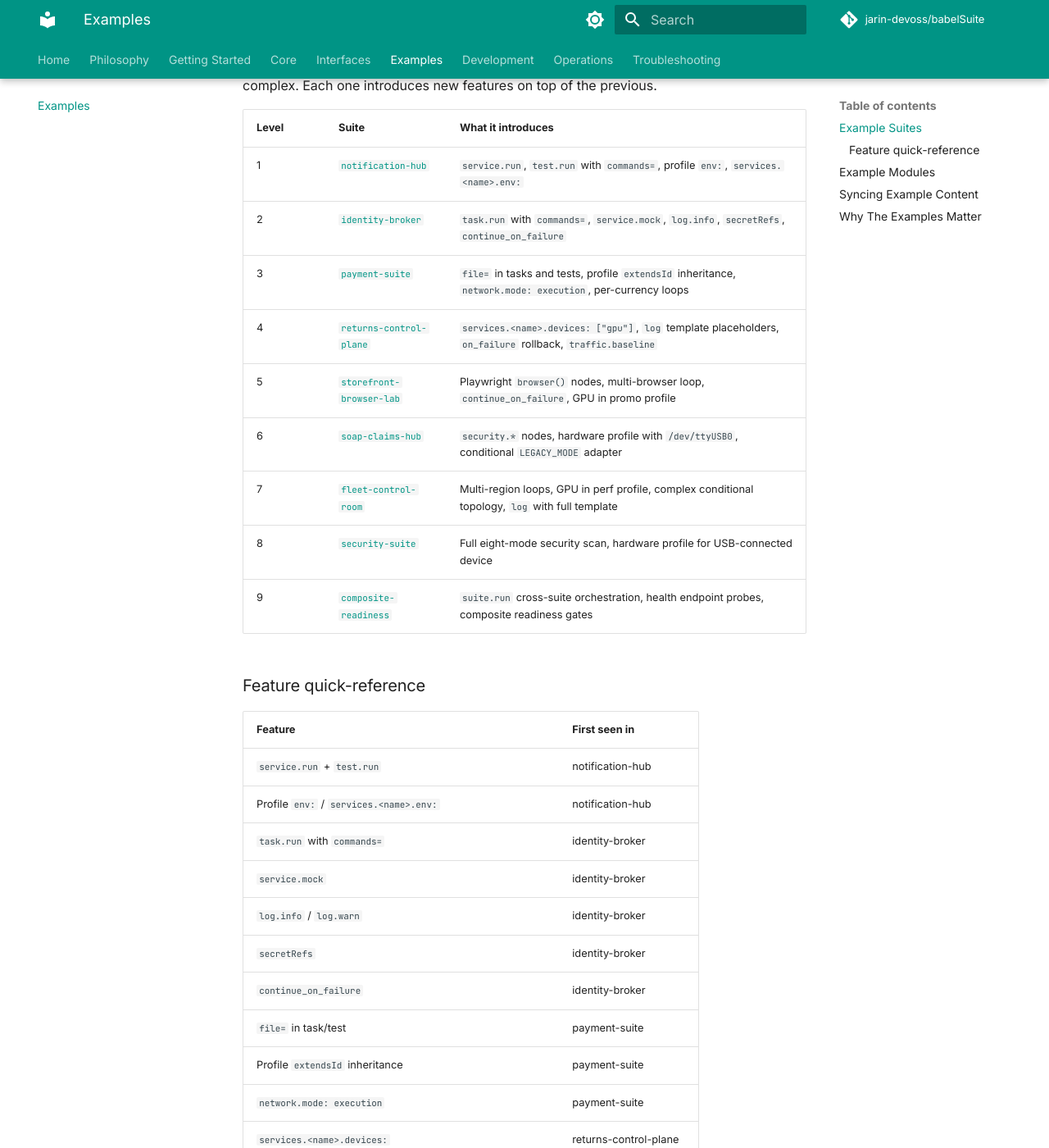
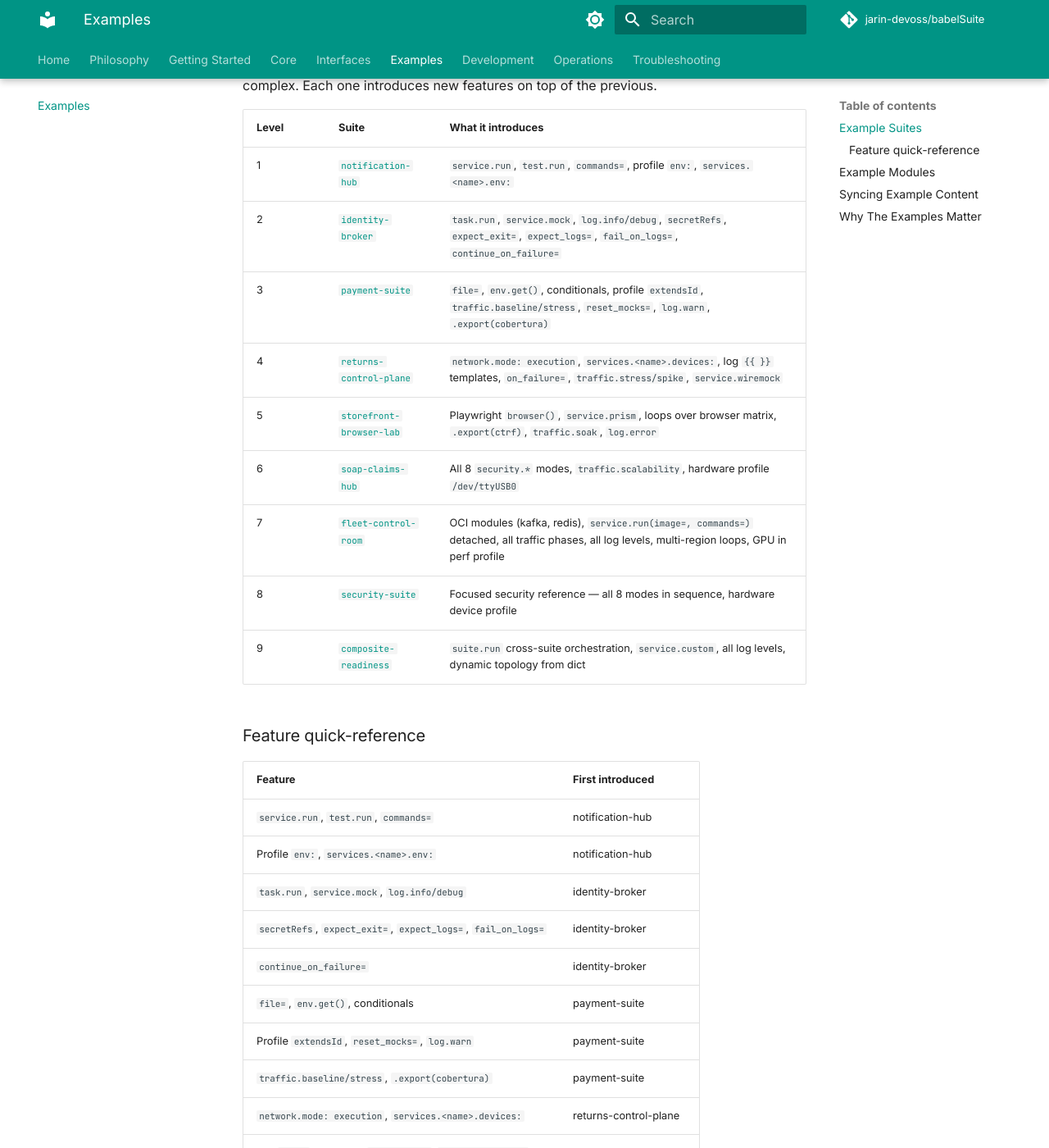
Before and after one commit to jarin-devoss/babelSuite, an MkDocs documentation site: the page built from docs/examples.md, in a window 1280 px wide and 1400 px high, scrolled down 278 px. Shown: the whole window at 82% size. Built offline with MkDocs 1.6.1 and Material for MkDocs 9.7.7, drawn with Linux system fonts in a browser that asks for light colours; comment, search, counter and statistics services are not loaded; some of the changed text lies outside the part shown.

Commit message:
examples: rewrite all 9 suites as a progressive feature showcase
Each suite now introduces one layer of new features rather than
repeating everything. Reading them in order covers the full BabelSuite
surface:

  1 notification-hub     service.run, test commands=, profile env/services
  2 identity-broker      task commands=, service.mock, log.info/debug,
                         secretRefs, expect_exit/logs/fail_on_logs,
                         continue_on_failure
  3 payment-suite        file=, env.get(), conditionals, extendsId,
                         traffic.baseline/stress, reset_mocks, cobertura
  4 returns-control-plane  network.mode, services.devices, log templates,
                           on_failure, traffic.spike, service.wiremock
  5 storefront-browser-lab  Playwright browser(), service.prism, loops,
                            ctrf export, traffic.soak, log.error
  6 soap-claims-hub      all 8 security.* modes, traffic.scalability,
                         hardware profile /dev/ttyUSB0
  7 fleet-control-room   OCI modules (kafka, redis), service.run detached,
                         all traffic phases (baseline/stress/spike/wave/soak),
                         all log levels, multi-region loops, GPU in perf
  8 security-suite       focused security reference — all 8 modes in order
  9 composite-readiness  suite.run orchestration, service.custom,
                         dynamic topology from registry dict

docs/examples.md: progressive feature table + quick-reference matrix
docs/profile-runtime.md: network.mode + devices in managed payload docs
docs/suite-authoring.md: Profile-Controlled Hardware and Networking section

Co-Authored-By: Claude Sonnet 4.6 <noreply@anthropic.com>

```diff
--- a/docs/examples.md
+++ b/docs/examples.md
@@ -12,38 +12,38 @@ The example suites under [`examples/oci-suites/`](https://github.com/jarin-devos
 
 | Level | Suite | What it introduces |
 |-------|-------|--------------------|
-| 1 | [`notification-hub`](https://github.com/jarin-devoss/babelSuite/tree/main/examples/oci-suites/notification-hub) | `service.run`, `test.run` with `commands=`, profile `env:`, `services.<name>.env:` |
-| 2 | [`identity-broker`](https://github.com/jarin-devoss/babelSuite/tree/main/examples/oci-suites/identity-broker) | `task.run` with `commands=`, `service.mock`, `log.info`, `secretRefs`, `continue_on_failure` |
-| 3 | [`payment-suite`](https://github.com/jarin-devoss/babelSuite/tree/main/examples/oci-suites/payment-suite) | `file=` in tasks and tests, profile `extendsId` inheritance, `network.mode: execution`, per-currency loops |
-| 4 | [`returns-control-plane`](https://github.com/jarin-devoss/babelSuite/tree/main/examples/oci-suites/returns-control-plane) | `services.<name>.devices: ["gpu"]`, `log` template placeholders, `on_failure` rollback, `traffic.baseline` |
-| 5 | [`storefront-browser-lab`](https://github.com/jarin-devoss/babelSuite/tree/main/examples/oci-suites/storefront-browser-lab) | Playwright `browser()` nodes, multi-browser loop, `continue_on_failure`, GPU in promo profile |
-| 6 | [`soap-claims-hub`](https://github.com/jarin-devoss/babelSuite/tree/main/examples/oci-suites/soap-claims-hub) | `security.*` nodes, hardware profile with `/dev/ttyUSB0`, conditional `LEGACY_MODE` adapter |
-| 7 | [`fleet-control-room`](https://github.com/jarin-devoss/babelSuite/tree/main/examples/oci-suites/fleet-control-room) | Multi-region loops, GPU in perf profile, complex conditional topology, `log` with full template |
-| 8 | [`security-suite`](https://github.com/jarin-devoss/babelSuite/tree/main/examples/oci-suites/security-suite) | Full eight-mode security scan, hardware profile for USB-connected device |
-| 9 | [`composite-readiness`](https://github.com/jarin-devoss/babelSuite/tree/main/examples/oci-suites/composite-readiness) | `suite.run` cross-suite orchestration, health endpoint probes, composite readiness gates |
+| 1 | [`notification-hub`](https://github.com/jarin-devoss/babelSuite/tree/main/examples/oci-suites/notification-hub) | `service.run`, `test.run`, `commands=`, profile `env:`, `services.<name>.env:` |
+| 2 | [`identity-broker`](https://github.com/jarin-devoss/babelSuite/tree/main/examples/oci-suites/identity-broker) | `task.run`, `service.mock`, `log.info/debug`, `secretRefs`, `expect_exit=`, `expect_logs=`, `fail_on_logs=`, `continue_on_failure=` |
+| 3 | [`payment-suite`](https://github.com/jarin-devoss/babelSuite/tree/main/examples/oci-suites/payment-suite) | `file=`, `env.get()`, conditionals, profile `extendsId`, `traffic.baseline/stress`, `reset_mocks=`, `log.warn`, `.export(cobertura)` |
+| 4 | [`returns-control-plane`](https://github.com/jarin-devoss/babelSuite/tree/main/examples/oci-suites/returns-control-plane) | `network.mode: execution`, `services.<name>.devices:`, log `{{ }}` templates, `on_failure=`, `traffic.stress/spike`, `service.wiremock` |
+| 5 | [`storefront-browser-lab`](https://github.com/jarin-devoss/babelSuite/tree/main/examples/oci-suites/storefront-browser-lab) | Playwright `browser()`, `service.prism`, loops over browser matrix, `.export(ctrf)`, `traffic.soak`, `log.error` |
+| 6 | [`soap-claims-hub`](https://github.com/jarin-devoss/babelSuite/tree/main/examples/oci-suites/soap-claims-hub) | All 8 `security.*` modes, `traffic.scalability`, hardware profile `/dev/ttyUSB0` |
+| 7 | [`fleet-control-room`](https://github.com/jarin-devoss/babelSuite/tree/main/examples/oci-suites/fleet-control-room) | OCI modules (kafka, redis), `service.run(image=, commands=)` detached, all traffic phases, all log levels, multi-region loops, GPU in perf profile |
+| 8 | [`security-suite`](https://github.com/jarin-devoss/babelSuite/tree/main/examples/oci-suites/security-suite) | Focused security reference — all 8 modes in sequence, hardware device profile |
+| 9 | [`composite-readiness`](https://github.com/jarin-devoss/babelSuite/tree/main/examples/oci-suites/composite-readiness) | `suite.run` cross-suite orchestration, `service.custom`, all log levels, dynamic topology from dict |
 
 ### Feature quick-reference
 
-| Feature | First seen in |
-|---------|---------------|
-| `service.run` + `test.run` | notification-hub |
-| Profile `env:` / `services.<name>.env:` | notification-hub |
-| `task.run` with `commands=` | identity-broker |
-| `service.mock` | identity-broker |
-| `log.info` / `log.warn` | identity-broker |
-| `secretRefs` | identity-broker |
-| `continue_on_failure` | identity-broker |
-| `file=` in task/test | payment-suite |
-| Profile `extendsId` inheritance | payment-suite |
-| `network.mode: execution` | payment-suite |
-| `services.<name>.devices:` | returns-control-plane |
-| `log` template placeholders (`{{ healthy }}`, `{{ env.X }}`) | returns-control-plane |
-| `on_failure` rollback | returns-control-plane |
-| `traffic.*` | returns-control-plane |
-| Playwright `browser()` | storefront-browser-lab |
-| `security.*` | soap-claims-hub |
-| Hardware device profile (`/dev/ttyUSB0`) | soap-claims-hub |
-| `suite.run` | composite-readiness |
+| Feature | First introduced |
+|---------|-----------------|
+| `service.run`, `test.run`, `commands=` | notification-hub |
+| Profile `env:`, `services.<name>.env:` | notification-hub |
+| `task.run`, `service.mock`, `log.info/debug` | identity-broker |
+| `secretRefs`, `expect_exit=`, `expect_logs=`, `fail_on_logs=` | identity-broker |
+| `continue_on_failure=` | identity-broker |
+| `file=`, `env.get()`, conditionals | payment-suite |
+| Profile `extendsId`, `reset_mocks=`, `log.warn` | payment-suite |
+| `traffic.baseline/stress`, `.export(cobertura)` | payment-suite |
+| `network.mode: execution`, `services.<name>.devices:` | returns-control-plane |
+| Log `{{ }}` templates, `on_failure=`, `service.wiremock` | returns-control-plane |
+| `traffic.spike` | returns-control-plane |
+| Playwright `browser()`, `service.prism`, loops | storefront-browser-lab |
+| `.export(ctrf)`, `traffic.soak`, `log.error` | storefront-browser-lab |
+| All 8 `security.*` modes | soap-claims-hub |
+| `traffic.scalability`, hardware device profile | soap-claims-hub |
+| OCI modules, `service.run(image=, commands=)` detached | fleet-control-room |
+| `traffic.wave`, all log levels | fleet-control-room |
+| `suite.run`, `service.custom` | composite-readiness |
 
 ## Example Modules
 
```
Also changed, not shown: 9 other files.
